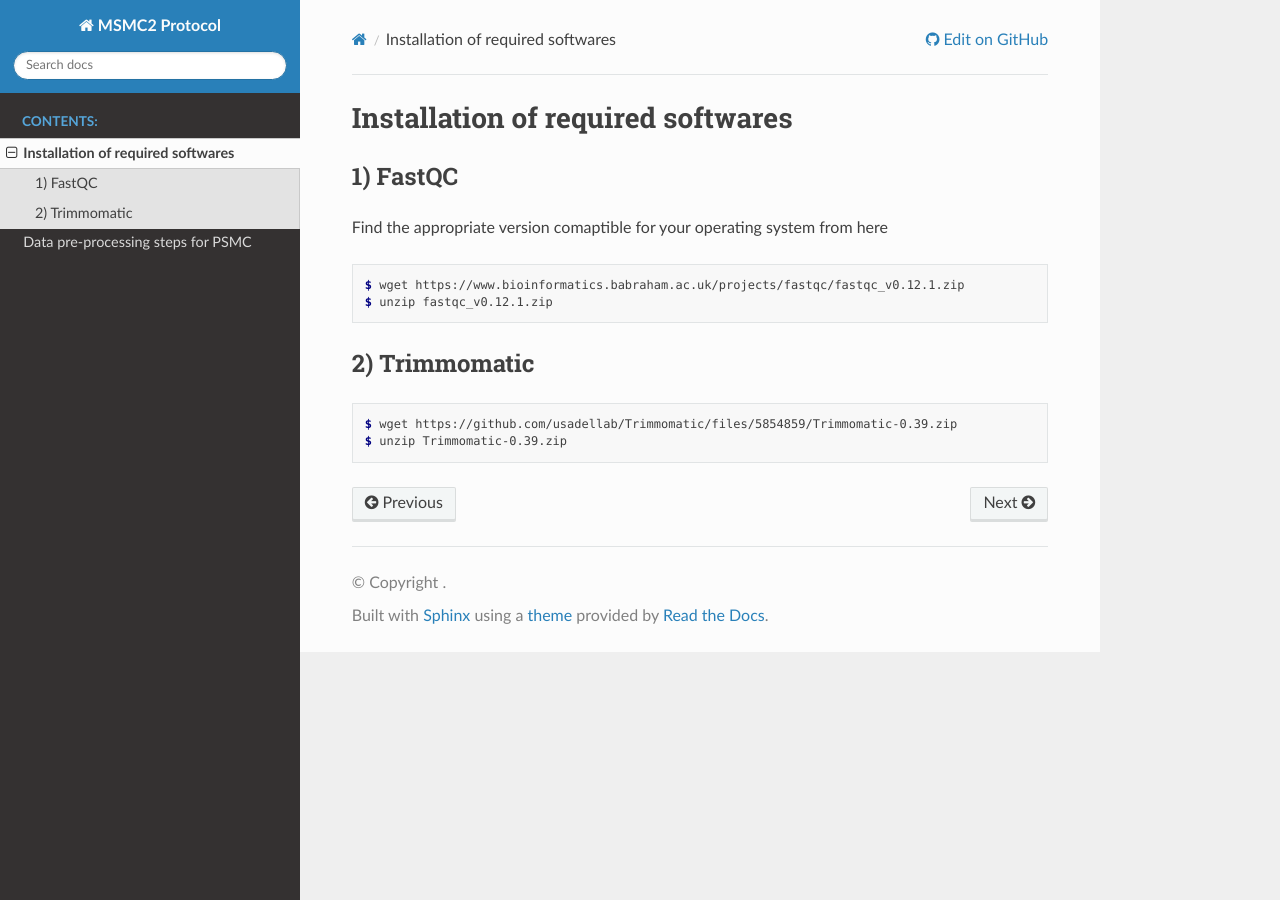
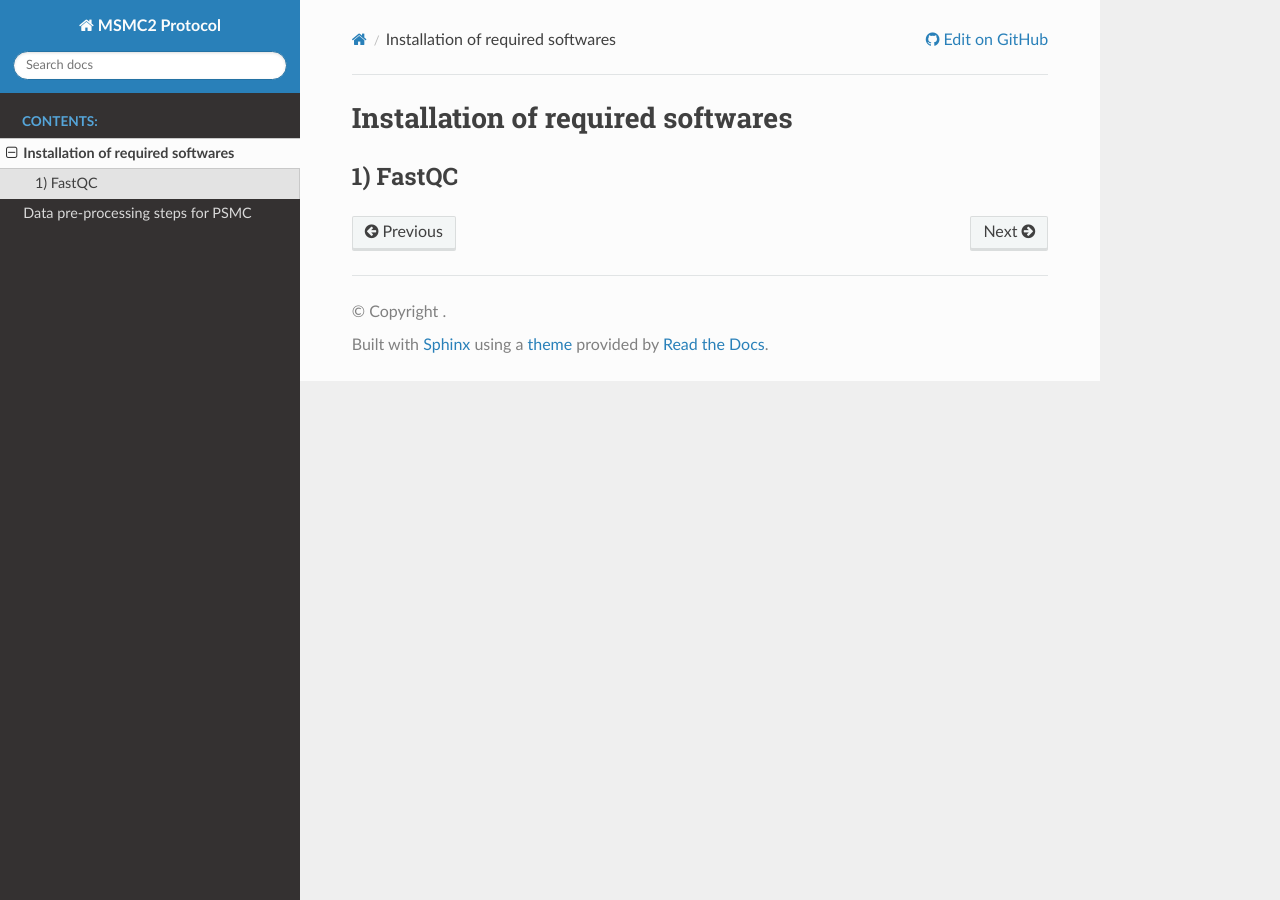
Before and after one commit to hoyosmanuel/MSMC2-Protocol, a Sphinx documentation site: the page built from docs/source/00_Required_Softs.rst, in a window 1280 px wide. Built offline with Sphinx 7.4.7 and the Read the Docs theme 3.1.0, drawn with Linux system fonts in a browser that asks for light colours.

Commit message:
Update 00_Required_Softs.rst

```diff
--- a/docs/source/00_Required_Softs.rst
+++ b/docs/source/00_Required_Softs.rst
@@ -3,19 +3,3 @@ Installation of required softwares
 
 1) FastQC
 -----------
-
-Find the appropriate version comaptible for your operating system from here
-
-.. code-block:: console
-
- $ wget https://www.bioinformatics.babraham.ac.uk/projects/fastqc/fastqc_v0.12.1.zip
- $ unzip fastqc_v0.12.1.zip
-
-
-2) Trimmomatic
----------------
-
-.. code-block:: console
-
- $ wget https://github.com/usadellab/Trimmomatic/files/5854859/Trimmomatic-0.39.zip
- $ unzip Trimmomatic-0.39.zip
```
